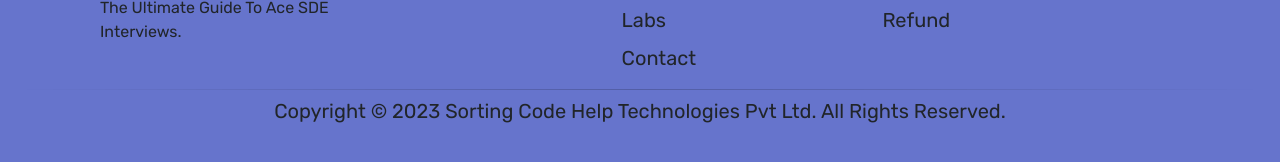
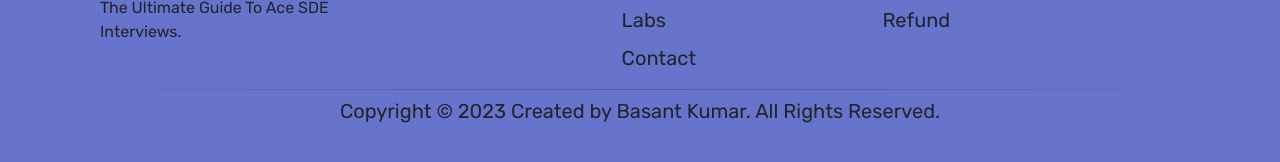
Before and after one commit to basantkumarr/CodeHelp-Clone-by-HTML-CSS-, a plain HTML site: page index.html in a window 1280 px wide. Shown: the part 4887-5049 px from the top of the page. Drawn offline with nearby package versions, Linux system fonts and the light colour scheme.

Commit message:
Update index.html

```diff
--- a/index.html
+++ b/index.html
@@ -502,7 +502,7 @@
 
 <hr class="hr1">
                 <div class="copy" style="height: 50px; display: flex; flex-direction: row; align-items: center; justify-content: center; width:100%; background-color: #6674cc; ">
-                    <h5>Copyright © 2023 Sorting Code Help Technologies Pvt Ltd. All Rights Reserved.</h5>
+                    <h5>Copyright © 2023 Created by Basant Kumar. All Rights Reserved.</h5>
 
                    </div>
         </div>
```
